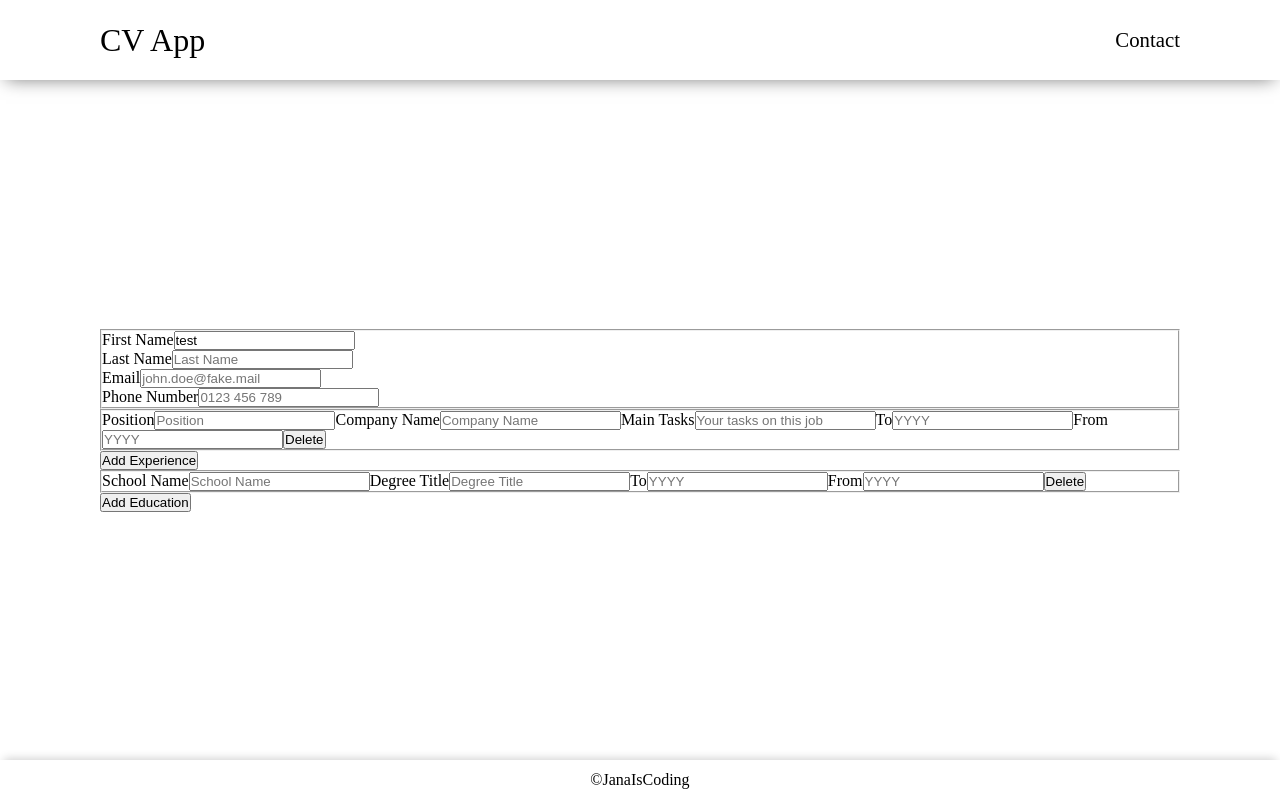
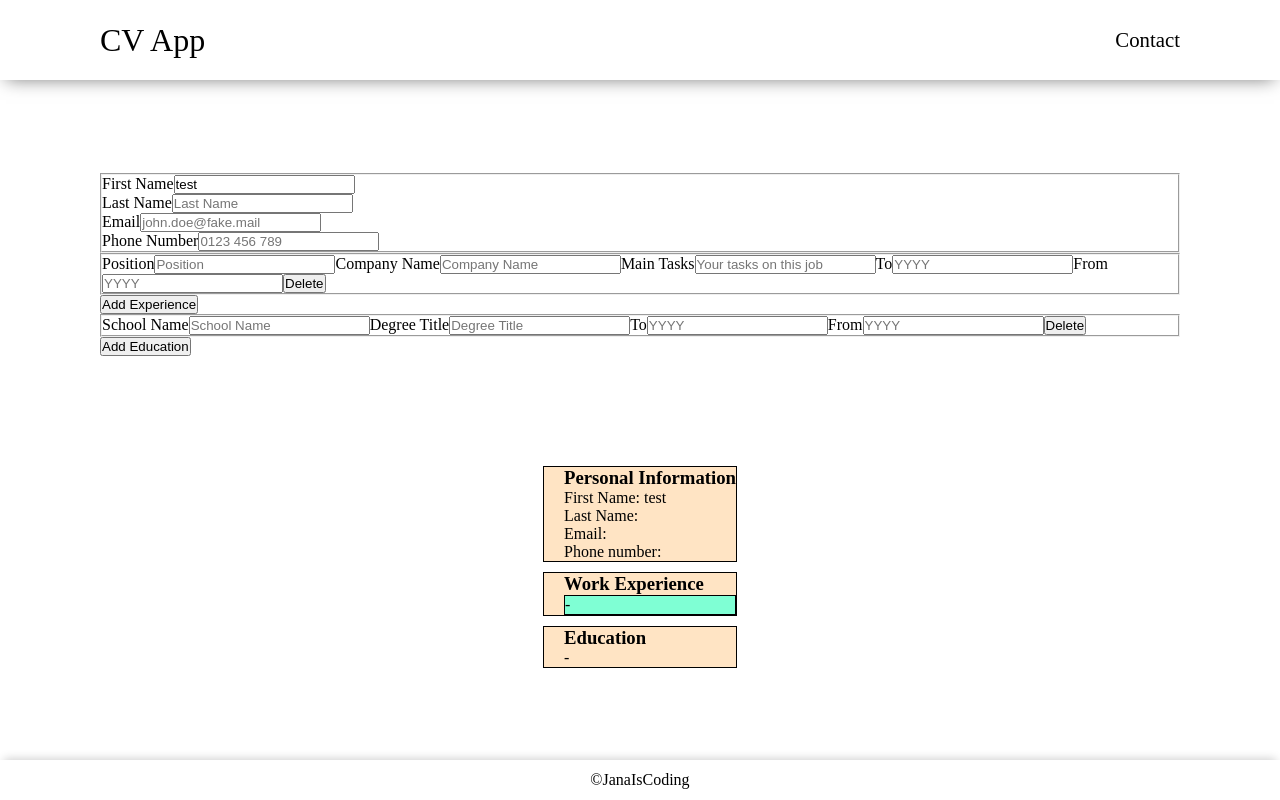
Before and after one commit to janaiscoding/cv-application, a React (Create React App) app: page / in a window 1280 px wide. Built offline with nearby package versions, Linux system fonts and the light colour scheme.

Commit message:
Add rendering -Output- logic

```diff
--- a/src/mainApp/Output.js
+++ b/src/mainApp/Output.js
@@ -1,8 +1,67 @@
 import React from "react";
 // here i gotta map the arrays
 // also create the whole layout
-const Output = ({ personalInfo, experience, education }) => {
-  return <></>;
-};
+class Output extends React.Component {
+  constructor(props) {
+    super(props);
+    this.renderExperience = this.renderExperience.bind(this);
+    this.renderEducation = this.renderEducation.bind(this);
+  }
+  renderExperience(experience) {
+    return experience.map((experienceItem) => {
+      return (
+        <div className="work-singular-item" key={experienceItem.id}>
+          <p className="company-name">{experienceItem.company}</p>
+          <p className="work-position">{experienceItem.position}</p>
+          <p className="main-tasks">{experienceItem.tasks}</p>
+          <p className="date">
+            {experienceItem.to} - {experienceItem.from}{" "}
+          </p>
+        </div>
+      );
+    });
+  }
+  renderEducation(education) {
+    return education.map((educationItem) => {
+      return (
+        <div className="education-singular-item" key={educationItem.id}>
+          <p className="school-name">{educationItem.school}</p>
+          <p className="degree-title">{educationItem.degree}</p>
+          <p className="date">
+            {educationItem.to} -{educationItem.from}{" "}
+          </p>
+        </div>
+      );
+    });
+  }
+  render() {
+    return (
+      <div className="output-screen">
+        {/* container with all the personal info to display */}
+        <div className="personal-info-container">
+          <h3>Personal Information</h3>
+          <div>First Name: {this.props.personalInfo.firstName}</div>
+          <div>Last Name: {this.props.personalInfo.lastName}</div>
+          <div>Email: {this.props.personalInfo.email}</div>
+          <div>Phone number: {this.props.personalInfo.phoneNumber}</div>
+        </div>
+        {/* container with all the job info to display */}
+        <div className="work-info-container">
+          {this.props.experience.length > 0 ? <h3>Work Experience</h3> : ""}
+          <div className="work-container-items">
+            {this.renderExperience(this.props.experience)}
+          </div>
+        </div>
+        {/* container with all the education info to display */}
+        <div className="education-info-container">
+          {this.props.education.length > 0 ? <h3>Education</h3> : ""}
+          <div className="education-container-items">
+            {this.renderEducation(this.props.education)}
+          </div>
+        </div>
+      </div>
+    );
+  }
+}
 
 export default Output;
```
